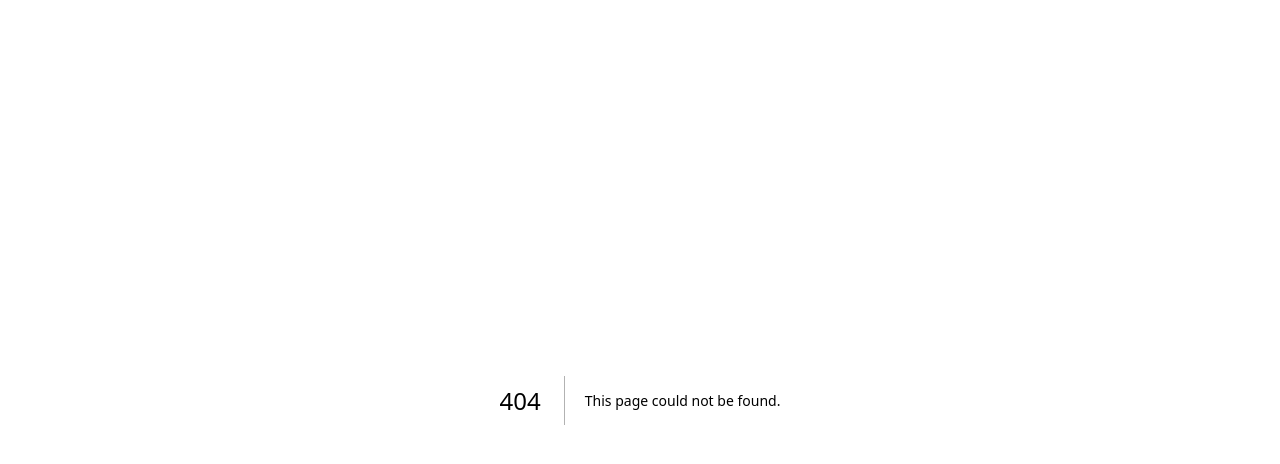
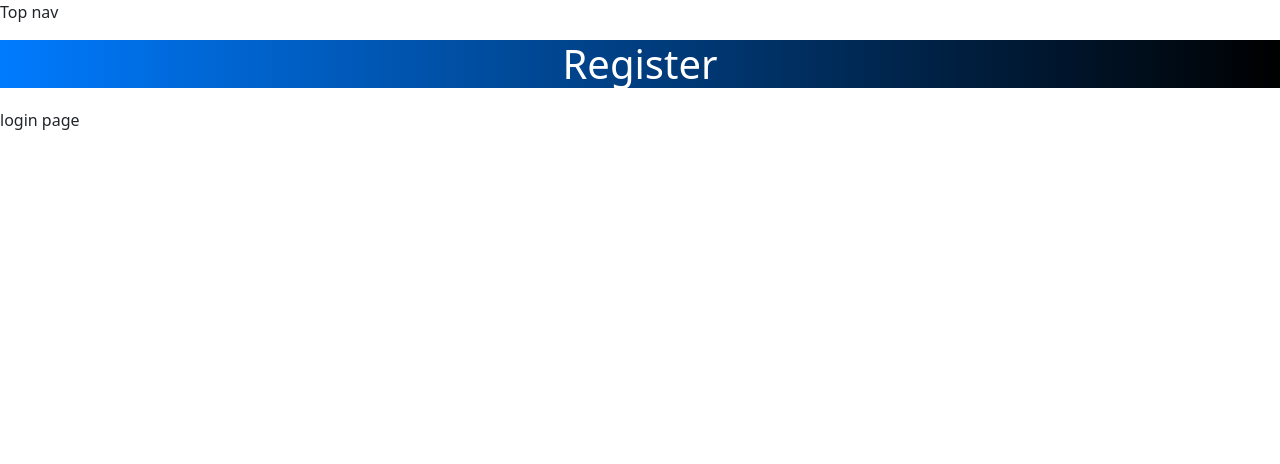
Before and after one commit to trismagp/edemy, a Next.js app in the folder client/: page /register in a window 1280 px wide. Before the commit this address had no page. Shown: the top 464 px of the page. Built offline with nearby package versions, Linux system fonts and the light colour scheme.

Commit message:
add login regiser TopNav

```diff
--- /dev/null
+++ b/client/components/TopNav.js
@@ -0,0 +1,9 @@
+const TopNav = () => {
+    return (
+      <>
+        <p>Top nav</p>
+      </>
+    );
+  };
+
+  export default TopNav;
--- a/client/pages/_app.js
+++ b/client/pages/_app.js
@@ -1,9 +1,15 @@
+import TopNav from "../components/TopNav";
 import "bootstrap/dist/css/bootstrap.min.css";
 import "antd/dist/reset.css";
 import "../public/css/styles.css";
 
 function MyApp({ Component, pageProps }) {
-  return <Component {...pageProps} />;
+  return (
+    <>
+      <TopNav/>
+      <Component {...pageProps} />
+    </>
+   );
 }
 
 export default MyApp;
--- /dev/null
+++ b/client/pages/register.js
@@ -0,0 +1,10 @@
+const Register = () => {
+    return (
+      <>
+        <h1 className="jumbotron text-center bg-primary square">Register</h1>
+        <p>login page</p>
+      </>
+    );
+  };
+
+  export default Register;
```
Also changed, not shown: client/pages/login.js (added, +10 -0 lines).
